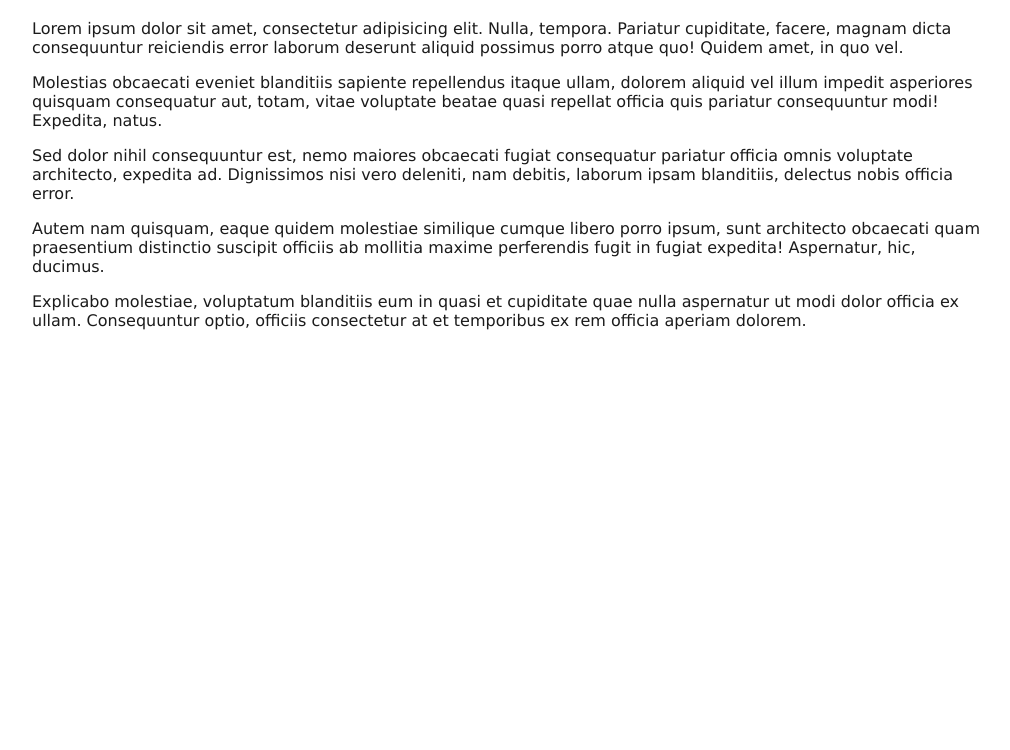
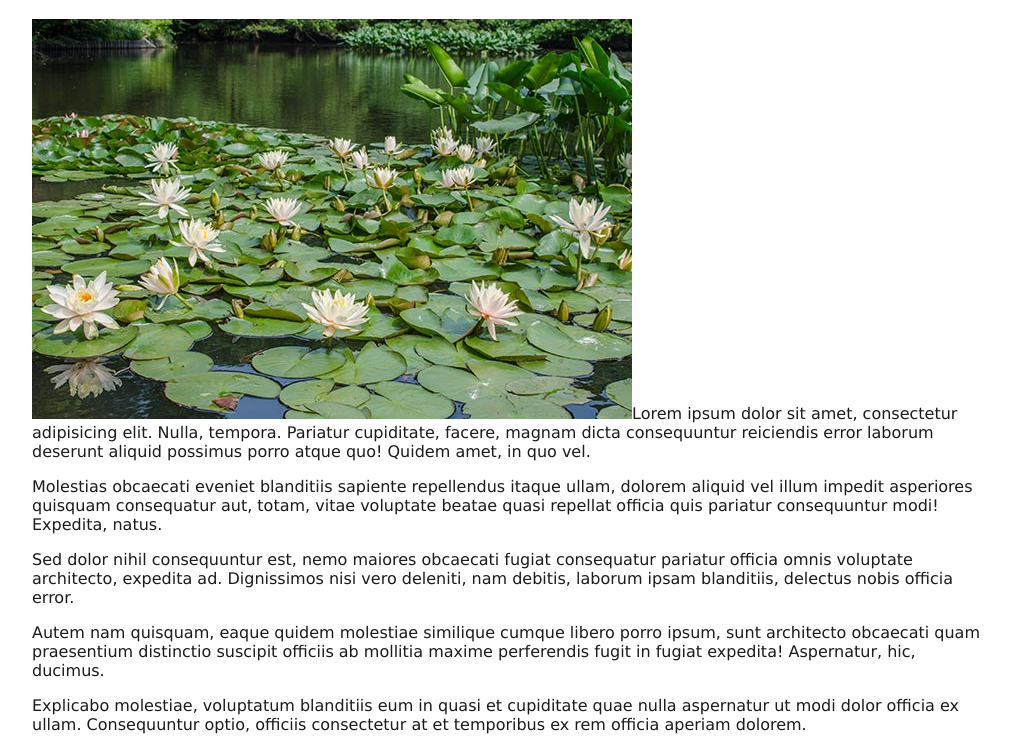
Before and after one commit to ibbatuta/dwFirstGit, a plain HTML site: page index.html in a window 1280 px wide. Shown: the part 62-812 px from the top of the page, without its empty margins (128-1138 px from the left). Drawn offline with Linux system fonts and the light colour scheme.

Commit message:
outra imagem

```diff
--- a/index.html
+++ b/index.html
@@ -8,7 +8,7 @@
 
 <body>
 <h1>Tokyo: A City of Contrasts</h1>
-<p>Lorem ipsum dolor sit amet, consectetur adipisicing elit. Nulla, tempora. Pariatur cupiditate, facere, magnam dicta consequuntur reiciendis error laborum deserunt aliquid possimus porro atque quo! Quidem amet, in quo vel.</p>
+<p><img src="images/lotus.jpg" alt="" width="600" height="400" class="floatleft"/>Lorem ipsum dolor sit amet, consectetur adipisicing elit. Nulla, tempora. Pariatur cupiditate, facere, magnam dicta consequuntur reiciendis error laborum deserunt aliquid possimus porro atque quo! Quidem amet, in quo vel.</p>
 <p>Molestias obcaecati eveniet blanditiis sapiente repellendus itaque ullam, dolorem aliquid vel illum impedit asperiores quisquam consequatur aut, totam, vitae voluptate beatae quasi repellat officia quis pariatur consequuntur modi! Expedita, natus.</p>
 <p>Sed dolor nihil consequuntur est, nemo maiores obcaecati fugiat consequatur pariatur officia omnis voluptate architecto, expedita ad. Dignissimos nisi vero deleniti, nam debitis, laborum ipsam blanditiis, delectus nobis officia error.</p>
 <p>Autem nam quisquam, eaque quidem molestiae similique cumque libero porro ipsum, sunt architecto obcaecati quam praesentium distinctio suscipit officiis ab mollitia maxime perferendis fugit in fugiat expedita! Aspernatur, hic, ducimus.</p>
```
